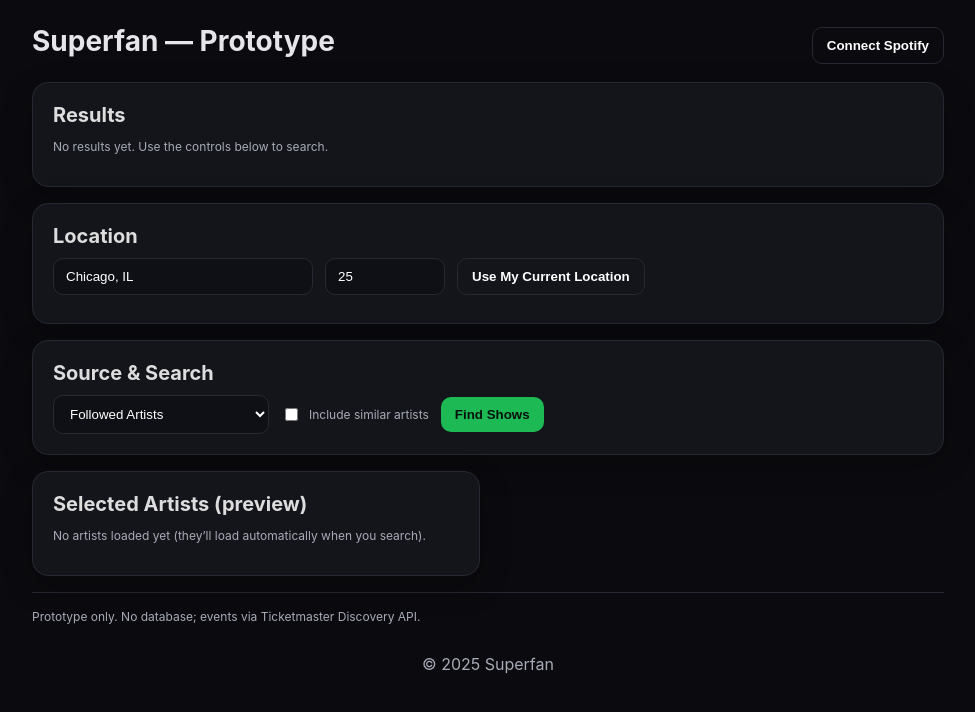
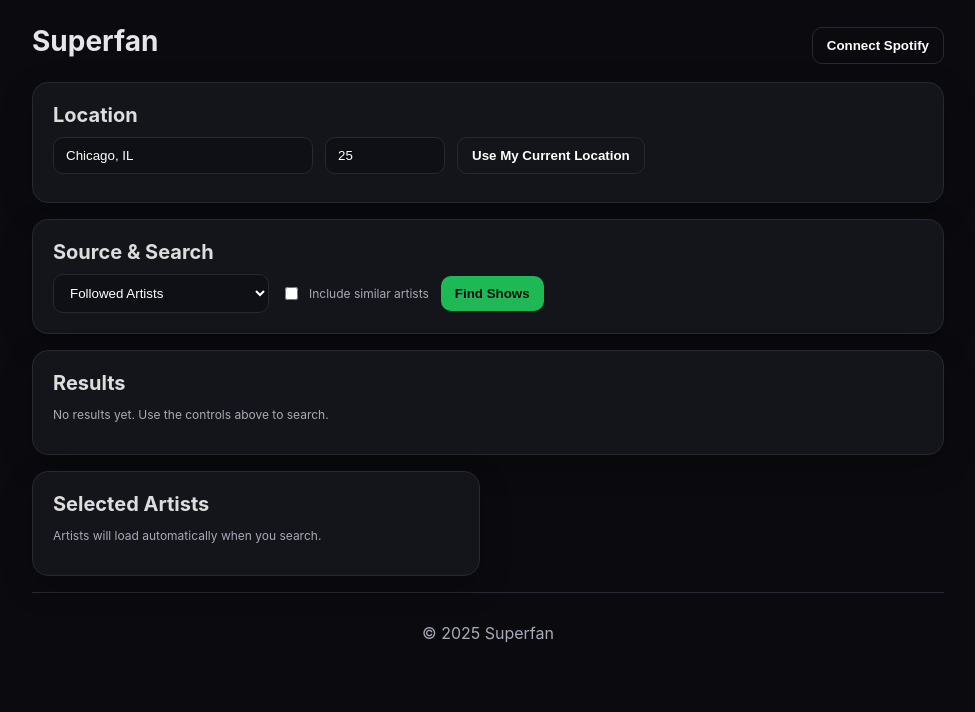
Before and after one commit to chrismparkerpro-sudo/Superfan, a Next.js app: page / in a window 1280 px wide. Shown: the top 712 px of the page, without its empty margins (152-1127 px from the left). Built offline with nearby package versions, Linux system fonts and the light colour scheme.

Commit message:
Update index.js

```diff
--- a/pages/index.js
+++ b/pages/index.js
@@ -10,10 +10,11 @@ const TIME_RANGES = [
 export default function Home(){
   const [connected, setConnected] = useState(false)
 
-  // Location inputs
+  // Location
   const [locationText, setLocationText] = useState('Chicago, IL')
   const [radius, setRadius] = useState(25)
   const [coords, setCoords] = useState(null) // { lat, lon }
+  const [locBusy, setLocBusy] = useState(false)
 
   // Source + options
   const [source, setSource] = useState('followed') // followed | top_artists | top_tracks
@@ -25,9 +26,8 @@ export default function Home(){
   const [events, setEvents] = useState([])
   const [recommended, setRecommended] = useState([])
 
-  // UI state
+  // UI
   const [busy, setBusy] = useState(false)
-  const [locBusy, setLocBusy] = useState(false)
   const [error, setError] = useState('')
 
   useEffect(()=>{
@@ -39,16 +39,15 @@ export default function Home(){
 
   const connectSpotify = () => window.location.href = '/api/login'
 
-  // Utilities
+  // Helpers
   const monthShort = (n) => ['JAN','FEB','MAR','APR','MAY','JUN','JUL','AUG','SEP','OCT','NOV','DEC'][n] || ''
   const parseDateParts = (s) => {
-    // expects "YYYY-MM-DD" or "YYYY-MM-DD HH:mm:ss"
     if (!s) return { mon:'', day:'', time:'' }
     const [d, t] = s.split(' ')
     const [y,m,dd] = d.split('-').map(x=>parseInt(x,10))
     const mon = isFinite(m) ? monthShort(m-1) : ''
     const day = dd || ''
-    const time = t ? t.slice(0,5) : '' // HH:mm
+    const time = t ? t.slice(0,5) : ''
     return { mon, day, time }
   }
   const getArtistImage = (name) => {
@@ -61,10 +60,7 @@ export default function Home(){
 
   // Geolocation
   const useCurrentLocation = () => {
-    if (!('geolocation' in navigator)) {
-      setError('Geolocation not supported by this browser.')
-      return
-    }
+    if (!('geolocation' in navigator)) { setError('Geolocation not supported.'); return }
     setLocBusy(true); setError('')
     navigator.geolocation.getCurrentPosition(
       (pos) => {
@@ -89,7 +85,7 @@ export default function Home(){
     return (data.items || []).slice(0, 100)
   }
 
-  // Unified “one-click” search
+  // One‑click search
   const oneClickFind = async () => {
     try {
       setBusy(true)
@@ -97,7 +93,6 @@ export default function Home(){
       setEvents([])
       setRecommended([])
 
-      // 1) ensure artists for current source
       let current = artists
       if (current.length === 0) {
         current = await loadArtistsForSource()
@@ -105,12 +100,11 @@ export default function Home(){
       }
       if (current.length === 0) throw new Error('No artists available.')
 
-      // Build location payload
       const locationPayload = coords
         ? { lat: coords.lat, lon: coords.lon, radius: Number(radius) || 25 }
         : { locationText: locationText.trim(), radius: Number(radius) || 25 }
 
-      // 2) Ticketmaster for current artists
+      // Base events (Ticketmaster) for current artists
       const baseRes = await fetch('/api/events', {
         method: 'POST',
         headers: { 'Content-Type':'application/json' },
@@ -120,7 +114,7 @@ export default function Home(){
       if (baseOut.error) throw new Error(baseOut.error)
       let finalEvents = baseOut.events || []
 
-      // 3) optionally include similar artists
+      // Optionally include similar
       if (includeSimilar) {
         const simRes = await fetch('/api/similar-events', {
           method: 'POST',
@@ -144,11 +138,11 @@ export default function Home(){
     }
   }
 
-  // --- UI ---
   return (
     <div className="container">
+      {/* Header */}
       <div className="header">
-        <h1>Superfan — Prototype</h1>
+        <h1 className="brand">Superfan</h1>
         <div>
           {connected
             ? <span className="badge">Spotify Connected</span>
@@ -156,41 +150,8 @@ export default function Home(){
         </div>
       </div>
 
-      {/* RESULTS FIRST */}
+      {/* LOCATION (top) */}
       <div className="card">
-        <h2>Results</h2>
-        {events.length === 0 ? (
-          <p className="small">No results yet. Use the controls below to search.</p>
-        ) : (
-          <div className="eventlist">
-            {events.map(ev => {
-              const { mon, day, time } = parseDateParts(ev.date)
-              const img = getArtistImage(ev.artist)
-              return (
-                <div className="event" key={ev.id}>
-                  <div className="datecol">
-                    <div className="mon">{mon}</div>
-                    <div className="day">{day}</div>
-                  </div>
-                  <div className="event-main">
-                    {img ? <img className="event-avatar" src={img} alt={ev.artist} /> : <div className="event-avatar" />}
-                    <div className="event-lines">
-                      <div className="row1">{time ? `• ${time}` : ''}</div>
-                      <div className="row2">{ev.city}</div>
-                      <div className="row2">{ev.venue}</div>
-                      <div className="row3">{ev.artist}</div>
-                    </div>
-                  </div>
-                  <a className="chev" href={ev.url} target="_blank" rel="noreferrer">›</a>
-                </div>
-              )
-            })}
-          </div>
-        )}
-      </div>
-
-      {/* CONTROLS */}
-      <div className="card" style={{marginTop:16}}>
         <h2>Location</h2>
         <div className="row" style={{marginBottom:8}}>
           <input
@@ -221,6 +182,7 @@ export default function Home(){
         </div>
       </div>
 
+      {/* SOURCE & SEARCH (top) */}
       <div className="card" style={{marginTop:16}}>
         <h2>Source & Search</h2>
         <div className="row">
@@ -249,12 +211,45 @@ export default function Home(){
         {error && <p className="small" style={{color:'#ff7b7b', marginTop:8}}>{error}</p>}
       </div>
 
-      {/* ARTISTS BELOW RESULTS */}
+      {/* RESULTS (now below the controls) */}
+      <div className="card" style={{marginTop:16}}>
+        <h2>Results</h2>
+        {events.length === 0 ? (
+          <p className="small">No results yet. Use the controls above to search.</p>
+        ) : (
+          <div className="eventlist">
+            {events.map(ev => {
+              const { mon, day, time } = parseDateParts(ev.date)
+              const img = getArtistImage(ev.artist)
+              return (
+                <div className="event" key={ev.id}>
+                  <div className="datecol">
+                    <div className="mon">{mon}</div>
+                    <div className="day">{day}</div>
+                  </div>
+                  <div className="event-main">
+                    {img ? <img className="event-avatar" src={img} alt={ev.artist} /> : <div className="event-avatar" />}
+                    <div className="event-lines">
+                      <div className="row1">{time ? `Sun • ${time}` : ''}</div>
+                      <div className="row2">{ev.city}</div>
+                      <div className="row2">{ev.venue}</div>
+                      <div className="row3">{ev.artist}</div>
+                    </div>
+                  </div>
+                  <a className="chev" href={ev.url} target="_blank" rel="noreferrer">›</a>
+                </div>
+              )
+            })}
+          </div>
+        )}
+      </div>
+
+      {/* ARTISTS (below results) */}
       <div className="grid" style={{marginTop:16}}>
         <div className="card">
-          <h2>Selected Artists (preview)</h2>
+          <h2>Selected Artists</h2>
           {artists.length === 0
-            ? <p className="small">No artists loaded yet (they’ll load automatically when you search).</p>
+            ? <p className="small">Artists will load automatically when you search.</p>
             : (
               <ul className="clean">
                 {artists.map(a => (
@@ -284,7 +279,6 @@ export default function Home(){
       </div>
 
       <hr />
-      <p className="small">Prototype only. No database; events via Ticketmaster Discovery API.</p>
       <footer>© 2025 Superfan</footer>
     </div>
   )
```
